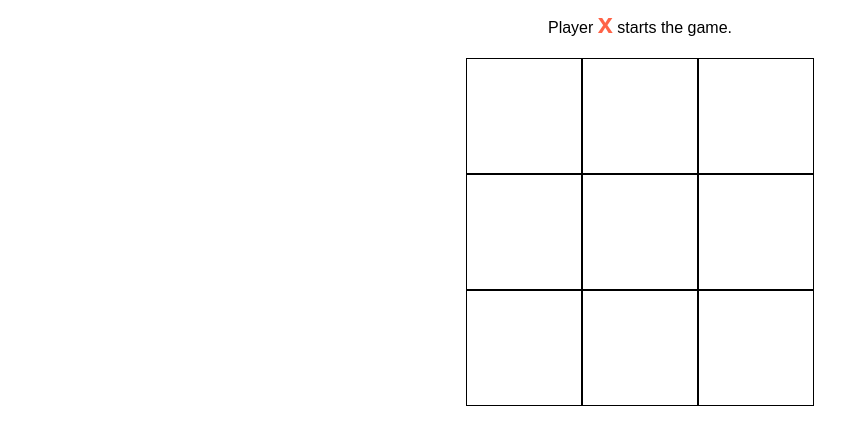
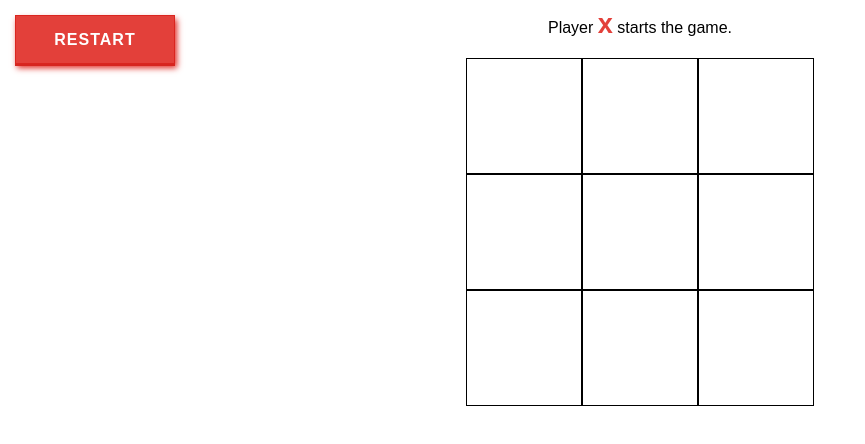
Before and after one commit to bennymeier/tic-tac-toe-react, a React (Create React App) app: page / in a window 1280 px wide. Shown: the top 444 px of the page, without its empty margins (0-865 px from the left). Built offline with nearby package versions, Linux system fonts and the light colour scheme.

Commit message:
Add restart button

```diff
--- a/src/App.scss
+++ b/src/App.scss
@@ -1,5 +1,39 @@
+:root {
+  --redColor: #e3403a;
+  --blueColor: cornflowerblue;
+}
 body {
   font-family: Arial, Helvetica, sans-serif;
+}
+.restart {
+  position: fixed;
+  left: 15px;
+  top: 15px;
+}
+
+.button {
+  cursor: pointer;
+  background: var(--redColor);
+  border: 1px solid #da251f;
+  box-shadow: 0px 2px 0 #d6251f, 2px 4px 6px #e02a24;
+  font-weight: 900;
+  letter-spacing: 1px;
+  transition: all 150ms linear;
+  color: #fff;
+  font-size: 16px;
+  line-height: 45px;
+  margin: 0 0 2em;
+  max-width: 160px;
+  text-decoration: none;
+  text-transform: uppercase;
+  width: 100%;
+  outline: none;
+  &:hover {
+    background: #e02c26c7;
+    text-decoration: none;
+    text-shadow: -1px -1px 0 #c2211c;
+    transition: all 250ms linear;
+  }
 }
 
 .container {
@@ -12,10 +46,10 @@ body {
     font-weight: bold;
     font-size: 1.7em;
     &.x {
-      color: tomato;
+      color: var(--redColor);
     }
     &.o {
-      color: cornflowerblue;
+      color: var(--blueColor);
     }
   }
 
@@ -56,11 +90,11 @@ body {
       }
 
       &[data-value="x"] {
-        color: tomato;
+        color: var(--redColor);
       }
 
       &[data-value="o"] {
-        color: cornflowerblue;
+        color: var(--blueColor);
       }
     }
   }
@@ -85,11 +119,11 @@ body {
       margin: 0.2em;
 
       &.player-x {
-        color: tomato;
+        color: var(--redColor);
       }
 
       &.player-o {
-        color: cornflowerblue;
+        color: var(--blueColor);
       }
 
       .datetime {
--- a/src/App.tsx
+++ b/src/App.tsx
@@ -3,6 +3,7 @@ import { Field } from "./components/Field";
 import FieldContainer from "./components/FieldContainer";
 import HeaderContainer from "./components/HeaderContainer";
 import LogContainer from "./components/LogContainer";
+import RestartButton from "./components/RestartButton";
 
 const generateFields = Array.from({ length: 9 }, (_, i) => {
   const nr = `${i + 1}`;
@@ -40,8 +41,7 @@ interface State {
   winner: string;
 }
 
-class App extends React.Component {
-  state: State = {
+const INITIAL_STATE: State = {
   player: "x",
   fields: generateFields,
   logs: [],
@@ -50,6 +50,8 @@ class App extends React.Component {
   winner: "",
   count: 1,
 };
+class App extends React.Component {
+  state: State = INITIAL_STATE;
 
   changePlayer = (): Promise<Player> => {
     return new Promise((resolve) => {
@@ -121,6 +123,10 @@ class App extends React.Component {
     });
   };
 
+  restartGame = () => {
+    this.setState({ ...INITIAL_STATE });
+  };
+
   render() {
     const {
       fields,
@@ -132,6 +138,7 @@ class App extends React.Component {
     } = this.state;
     return (
       <div className="container">
+        <RestartButton onClick={this.restartGame} />
         <HeaderContainer
           gameBegan={gameBegan}
           gameFinished={gameFinished}
--- /dev/null
+++ b/src/components/RestartButton.tsx
@@ -0,0 +1,14 @@
+interface RestartButtonProps {
+  onClick: () => void;
+}
+
+const RestartButton: React.FC<RestartButtonProps> = (props) => {
+  const { onClick } = props;
+  return (
+    <button className="restart button" onClick={onClick}>
+      Restart
+    </button>
+  );
+};
+
+export default RestartButton;
```
Lines whose indentation alone changed are shown as unchanged.
